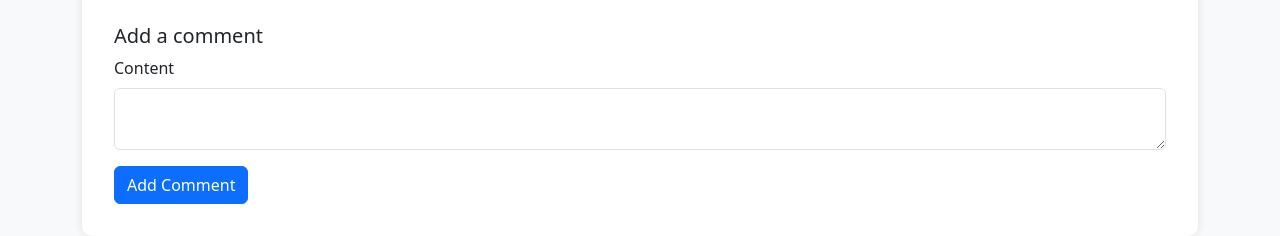
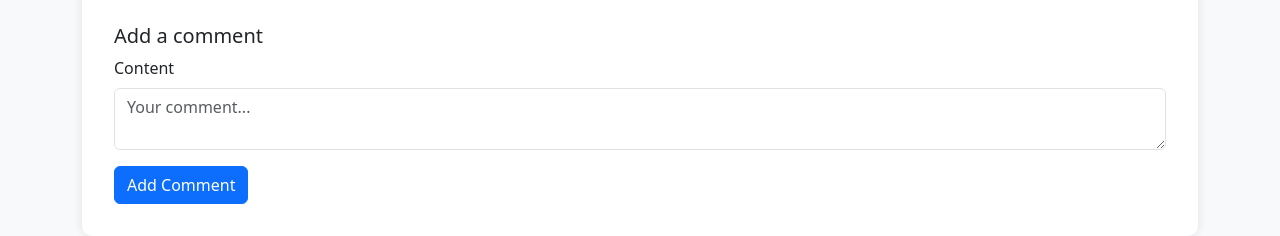
Before and after one commit to armohammed80/bug-tracker, a Django app: page /bug/1/ in a window 1280 px wide. Shown: the part 585-821 px from the top of the page. Run offline with Django 5.2, Linux system fonts and the light colour scheme; a user stored in the database is signed in; tables that the repository leaves empty hold one stand-in row (values such as "Sample post").

Commit message:
Fixing the issue where comments couldn't be posted.

```diff
--- a/bugtracker/tracker/templates/tracker/bug_detail.html
+++ b/bugtracker/tracker/templates/tracker/bug_detail.html
@@ -53,7 +53,7 @@
         {% for field in comment_form %}
             <div class="mb-3">
                 <label for="{{ field.id_for_label }}" class="form-label">{{ field.label }}</label>
-                <textarea id="{{ field.id_for_label }}" class="form-control"></textarea>
+                <textarea name="{{ field.name }}" id="{{ field.id_for_label }}" placeholder="Your comment..." class="form-control"></textarea>
             </div>
             {% if field.errors %}
                 <div class="alert alert-danger p-2 mt-1">
```
